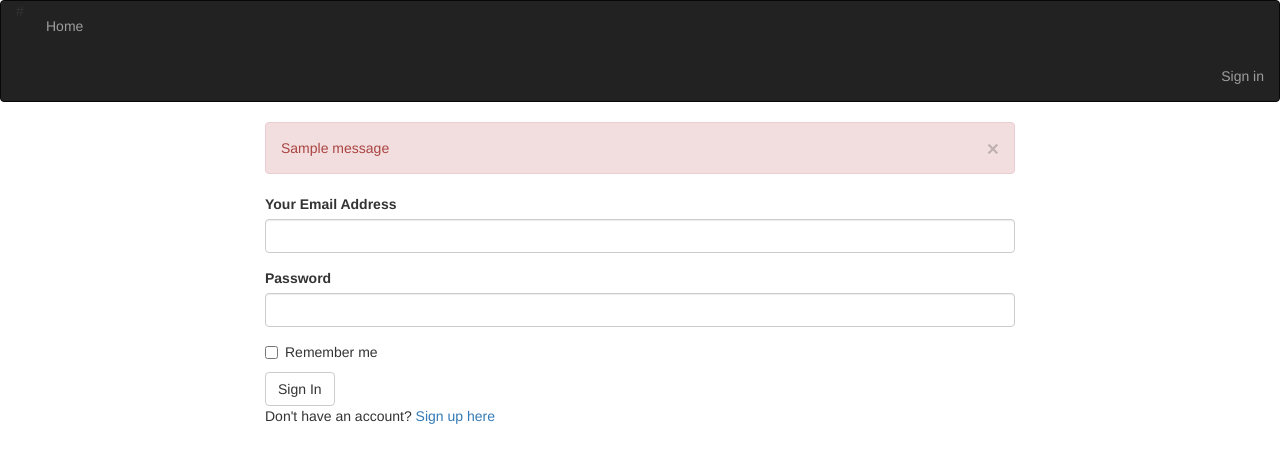
After one commit to hukish/blog_master, a Flask app: template app/templates/auth/login.html in a window 1280 px wide. The commit adds this page. Shown: the top 463 px of the page. Run offline with Flask 2, Linux system fonts and the light colour scheme; tables that the repository leaves empty hold one stand-in row (values such as "Sample post"); the template is opened without the code that fills it: values that come from a table or form of the project are taken from there, most other values are stand-ins (such as "Sample title", 1, 10 or a date in 2020); one stand-in notice (Sample message) is shown; some libraries are stand-ins or nearby versions.

Commit message:
added a login field

```diff
--- /dev/null
+++ b/app/templates/auth/login.html
@@ -0,0 +1,24 @@
+{% extends 'base.html'%}
+{% import 'bootstrap/wtf.html' as wtf%}
+
+{% block content %}
+<div class="container">
+    <div class="row">
+      <div class= "col-md-2"> </div>
+      <div class="col-md-8">
+      <!--Flash message -->
+      {% for message in get_flashed_messages() %}
+        <div class="alert alert-danger">
+        <button type="button" class="close" data-dismiss="alert">&times;</button>
+        {{ message }}
+        </div>
+      {% endfor %}
+      <!-- Login form -->
+      {{wtf.quick_form(login_form)}}
+      <p> Don't have an account? <a href="{{url_for('auth.register')}}">Sign up here</a></p>
+     </div>
+     <div clas="col-md-2"> </div>
+    </div>
+</div>
+
+{% endblock%}
--- a/app/templates/navbar.html
+++ b/app/templates/navbar.html
@@ -14,5 +14,14 @@
                 <li><a href="/">Home</a></li>
         </div>
 
+        <ul class="nav navbar-nav navbar-right">
+            {% if current_user.is_authenticated %}
+            <li style="color:white;padding:15px;">{{current_user.username}}</li>
+            <li><a href="{{url_for('auth.logout')}}">Sign out</a></li>
+            {% else %}
+            <li><a href="{{url_for('auth.login')}}">Sign in</a></li>
+            {%endif%}
+          </ul>
+
     </div>
 </div>
```
